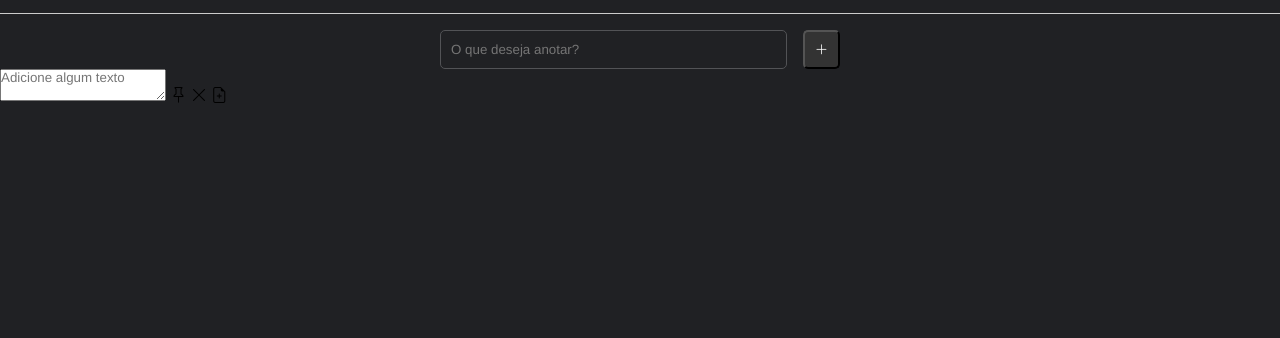
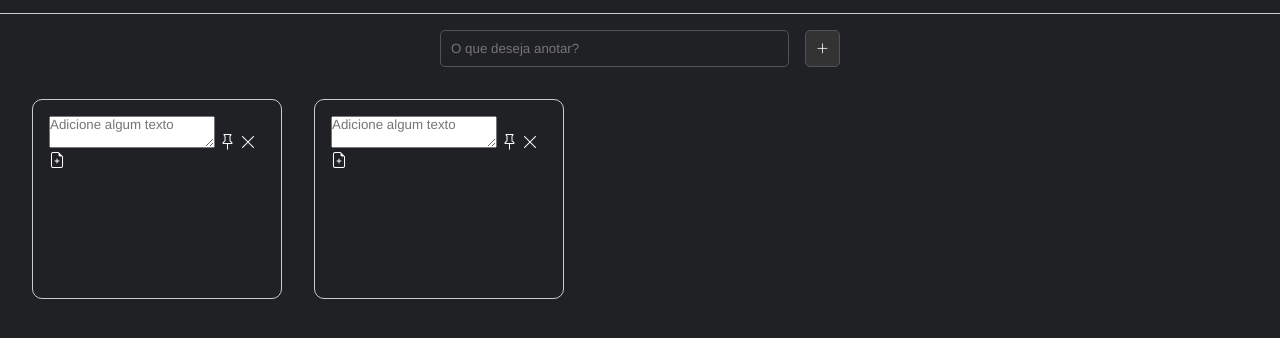
Before and after one commit to luisfrancisco2b/dev-notes-js, a plain HTML site: page index.html in a window 1280 px wide. Shown: the part 56-394 px from the top of the page. Drawn offline with nearby package versions, Linux system fonts and the light colour scheme.

Commit message:
style: add notes-container and note CSS style

```diff
--- a/css/style.css
+++ b/css/style.css
@@ -96,5 +96,29 @@ header {
 #add-note-container button {
   background-color: #333;
   color: #fff;
+  border: 1px solid #525356;
   cursor: pointer;
 }
+
+/* notes-conatiner */
+#notes-container {
+  display: grid;
+  grid-template-columns: repeat(auto-fill, 250px);
+  padding: 2rem;
+  gap: 2rem;
+}
+
+.note {
+  min-height: 200px;
+  padding: 1rem;
+  border: 1px solid #ccc;
+  border-radius: 10px;
+  background-color: #202124;
+  color: #fff;
+  position: relative;
+  transition: 0.3s ease;
+}
+
+.note:hover {
+  transform: translateY(-10px);
+}
--- a/index.html
+++ b/index.html
@@ -47,10 +47,18 @@
         </div>
 
         <!-- Notes Container -->
-        <div id="notes-conatiner">
+        <div id="notes-container">
 
             <!-- Notes -->
-            <div id="notes">
+            <div class="note">
+                <textarea placeholder="Adicione algum texto"></textarea>
+
+                <i class="bi bi-pin"></i>
+                <i class="bi bi-x-lg"></i>
+                <i class="bi bi-file-earmark-plus"></i>
+            </div>
+
+            <div class="note">
                 <textarea placeholder="Adicione algum texto"></textarea>
 
                 <i class="bi bi-pin"></i>
```
